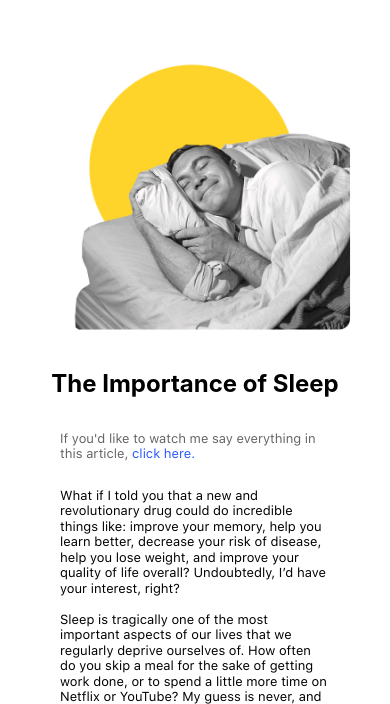
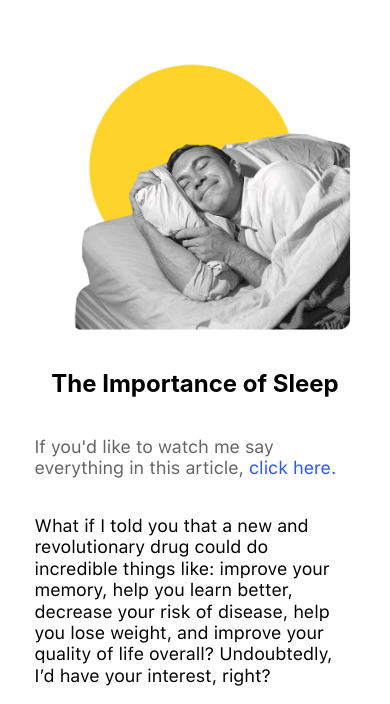
Before and after one commit to ShujauddinRahimi/brainblender, a plain HTML site: page sleep.html in a window 390 px wide. Shown: the part 140-844 px from the top of the page. Drawn offline with Linux system fonts and the light colour scheme.

Commit message:
Update main.css

```diff
--- a/main.css
+++ b/main.css
@@ -628,13 +628,13 @@ footer {
 	}
 
 	ol li {
-		font-size: 13px;
+		font-size: 18px;
 	}
 
 	.article_body_text {
-		width: 80%;
+		width: 100%;
 		min-width: 270px;
-		font-size: 13px;
+		font-size: 18px;
 
 	}
 }
```
